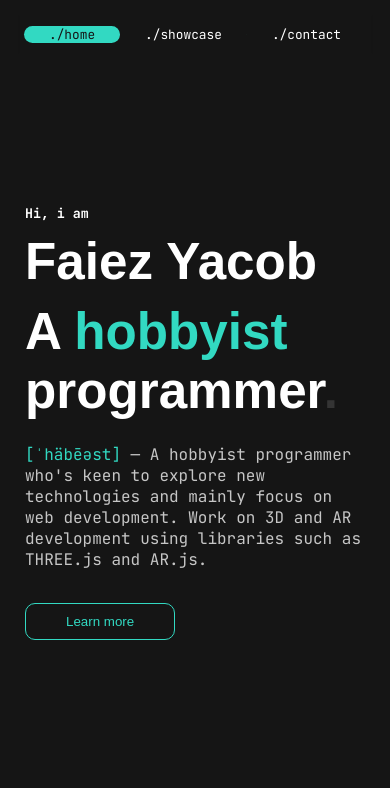
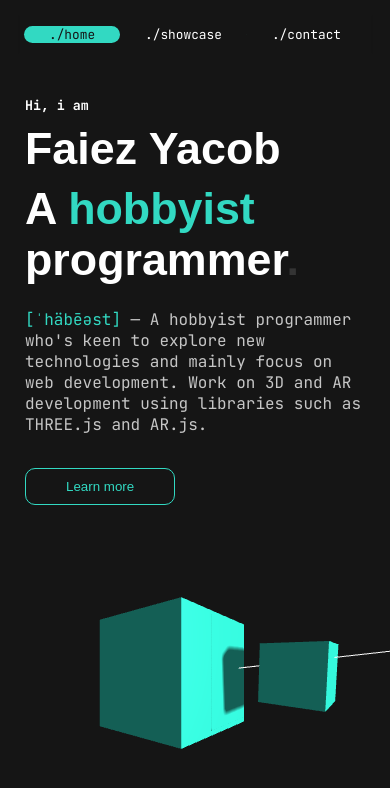
Before and after one commit to faiezyacob/faiezyacob.github.io, a plain HTML site: page index.html in a window 390 px wide. Shown: the top 788 px of the page. Drawn offline with nearby package versions, Linux system fonts and the light colour scheme; animation ran at ten frames a second.

Commit message:
Update main.css

```diff
--- a/css/main.css
+++ b/css/main.css
@@ -101,12 +101,10 @@ section {
 .about-container {
 }
 .about-container .content {
-    /* min-width: 500px; */
-    /* flex: 50%; */
 }
 .about-container .canvas-container {
-    /* min-width: 500px; */
-    /* flex: 50%; */
+    min-height: 250px;
+    min-width: 500px;
 }
 .about-container .section-title {
     font-family: Arial, Helvetica, sans-serif;
@@ -165,11 +163,12 @@ section {
         padding: 25px;
     }
     .about-container .section-title {
-        font-size: 3.2em;
+        font-size: 2.2em;
     }
 
-    .canvas-container {
-        display: none;
+    .about-container .canvas-container {
+        min-width: auto;
+        min-height: 150px;
     }
 
     .navigation-container {
@@ -181,4 +180,13 @@ section {
     .about-container {
         flex-direction: column;
     }
+
+    .about-container .section-title {
+        font-size: 2.8em;
+    }
+
+    .about-container .canvas-container {
+        min-width: auto;
+        min-height: 200px;
+    }
 }
```
